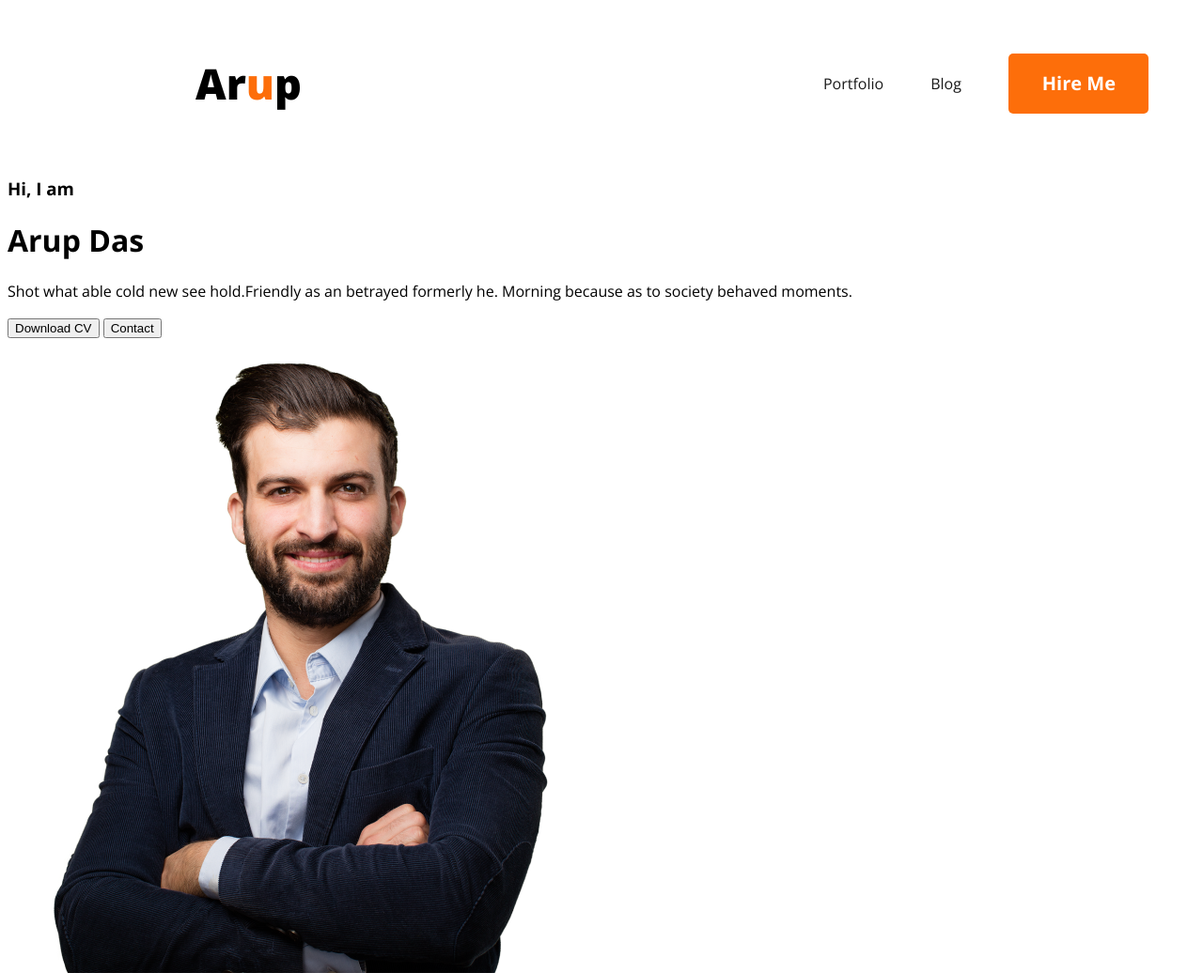
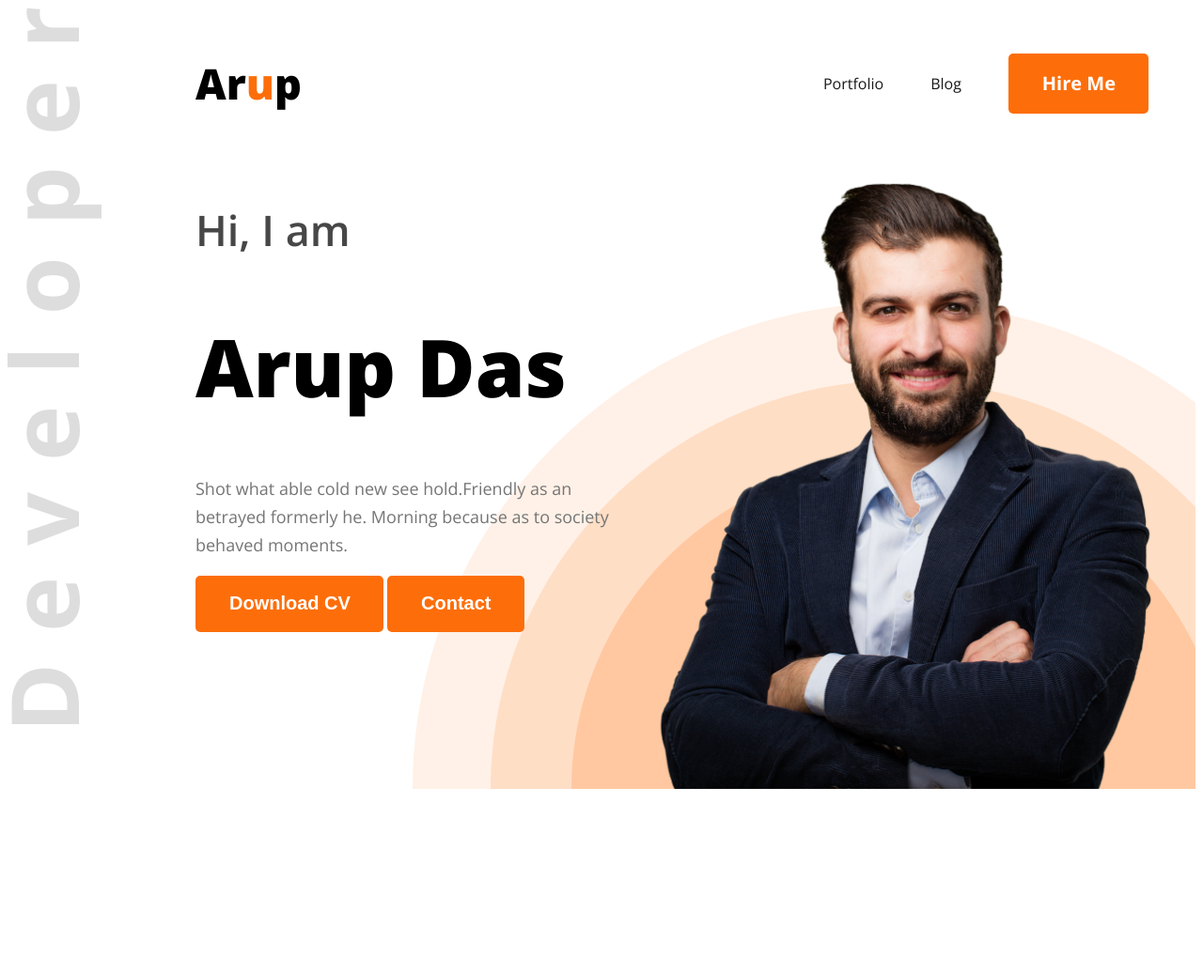
Before and after one commit to arupcd/dev-web-portfolio, a plain HTML site: page index.html in a window 1280 px wide. Shown: the whole page at 94% size. After the commit the page ends 848 px from the top, so only its background shows below. Drawn offline with nearby package versions, Linux system fonts and the light colour scheme.

Commit message:
Hero Section Content Added

```diff
--- a/index.html
+++ b/index.html
@@ -7,7 +7,7 @@
     <link rel="stylesheet" href="style/style.css">
 </head>
 <body class="open-sans-normal">
-    <header>
+    <header class="header">
 
         <nav>
             <h3 class="nav-title">Ar<span class="text-primary">u</span>p</h3>
@@ -20,16 +20,17 @@
 
         <div class="banner">
             <div class="banner-content">
-                <h3>Hi, I am</h3>
-                <h1>Arup Das</h1>
+                <h3 class="banner-greetings dark-3">Hi, I am</h3>
+                <h1 class="banner-title">Arup Das</h1>
                 <p class="banner-description">
                     Shot what able cold new see hold.Friendly as an betrayed formerly he. Morning because as to society behaved moments.
                 </p>
-                <button>Download CV</button>
-                <button>Contact</button>
+                <button class="btn-primary">Download CV</button>
+                <button class="btn-primary">Contact</button>
             </div>
-            <img src="images/hardy.png" alt="">
+            <img class="banner-profile-image" src="images/hardy.png" alt="Hardy Image">
         </div>
+
     </header>
 
 
--- a/style/style.css
+++ b/style/style.css
@@ -18,6 +18,7 @@
     padding: 18px 35px 19px 36px;
     color: #FFFFFF;
     border-radius: 5px;
+    border: none;
 }
 
 
@@ -28,6 +29,18 @@
 .dark-2 {
     color: #181818;
 }
+.dark-3 {
+    color: #474747;
+}
+
+
+/* HEADER */
+.header {
+    background-image: url("../images/developer.png"), url("../images/header_bg.png");
+    background-repeat: no-repeat;
+    background-position: top left, bottom right;
+}
+
 
 /* NAV STYLES */
 nav {
@@ -55,3 +68,32 @@ nav > ul {
     display: flex;
     align-items: center;
 }
+
+
+/* Header Banner */
+.banner {
+    display: flex;
+    justify-content: space-between;
+    margin: 0 38px 0px 200px;
+}
+.banner-content {
+    width: 580px;
+}
+.banner-greetings {
+    font-size: 45px;
+    font-weight: 600;
+}
+.banner-title {
+    font-size: 85px;
+    font-weight: 800;
+}
+.banner-description {
+    line-height: 30px;
+    font-size: 18px;
+    font-weight: 400;
+    color: #757575;
+}
+
+.banner-profile-image {
+    width: 580px;
+}
```
